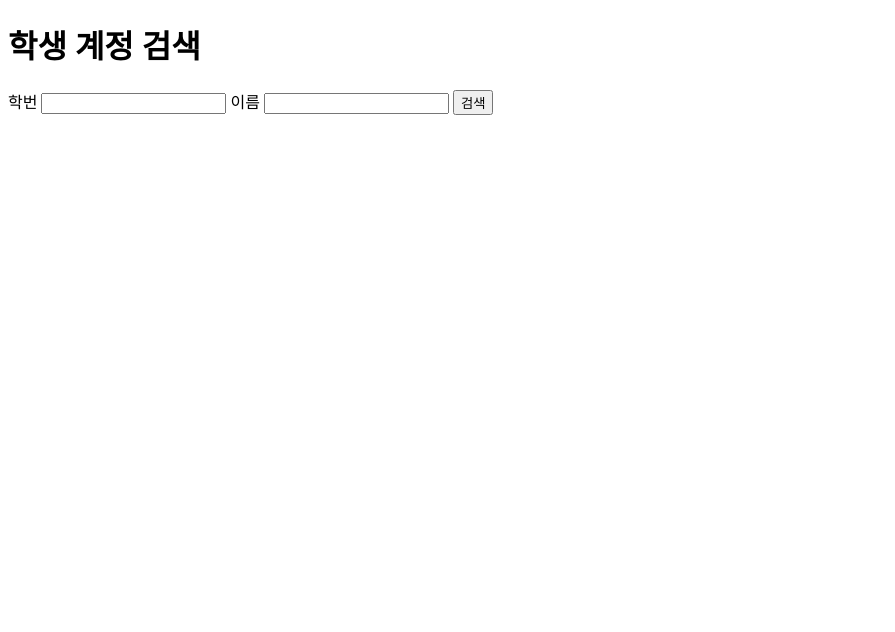
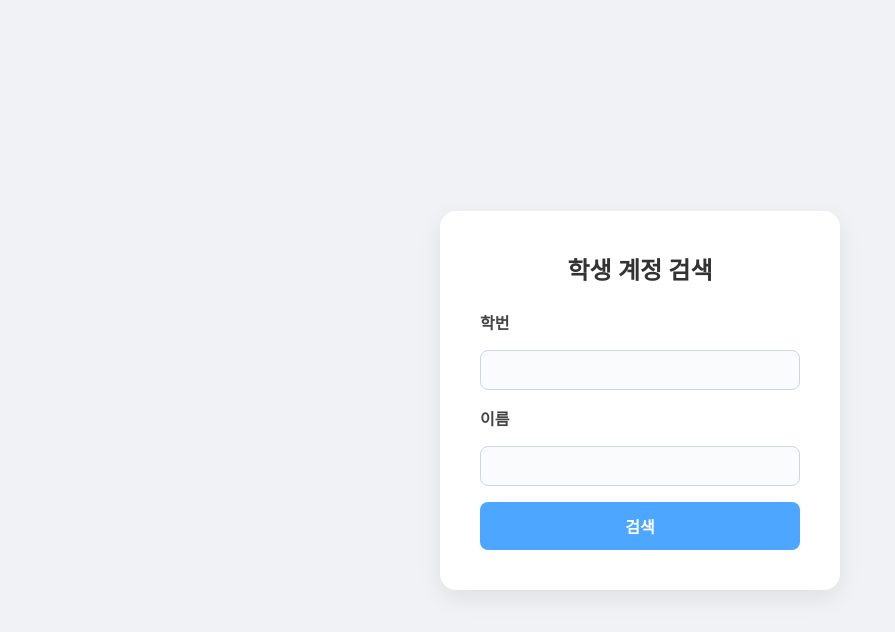
Before and after one commit to Xiangmei-Lee/srhs_acct, a plain HTML site: page index.html in a window 1280 px wide. Shown: the whole page, without its empty margins (0-895 px from the left). Drawn offline with Linux system fonts and the light colour scheme.

Commit message:
styless => styles 수정

```diff
--- a/index.html
+++ b/index.html
@@ -4,7 +4,7 @@
   <meta charset="UTF-8">
   <meta name="viewport" content="width=device-width, initial-scale=1.0">
   <title>학생 계정 검색</title>
-  <link rel="stylesheet" href="static/styless.css">
+  <link rel="stylesheet" href="static/styles.css">
 </head>
 <body>
   <div class="container">
```
